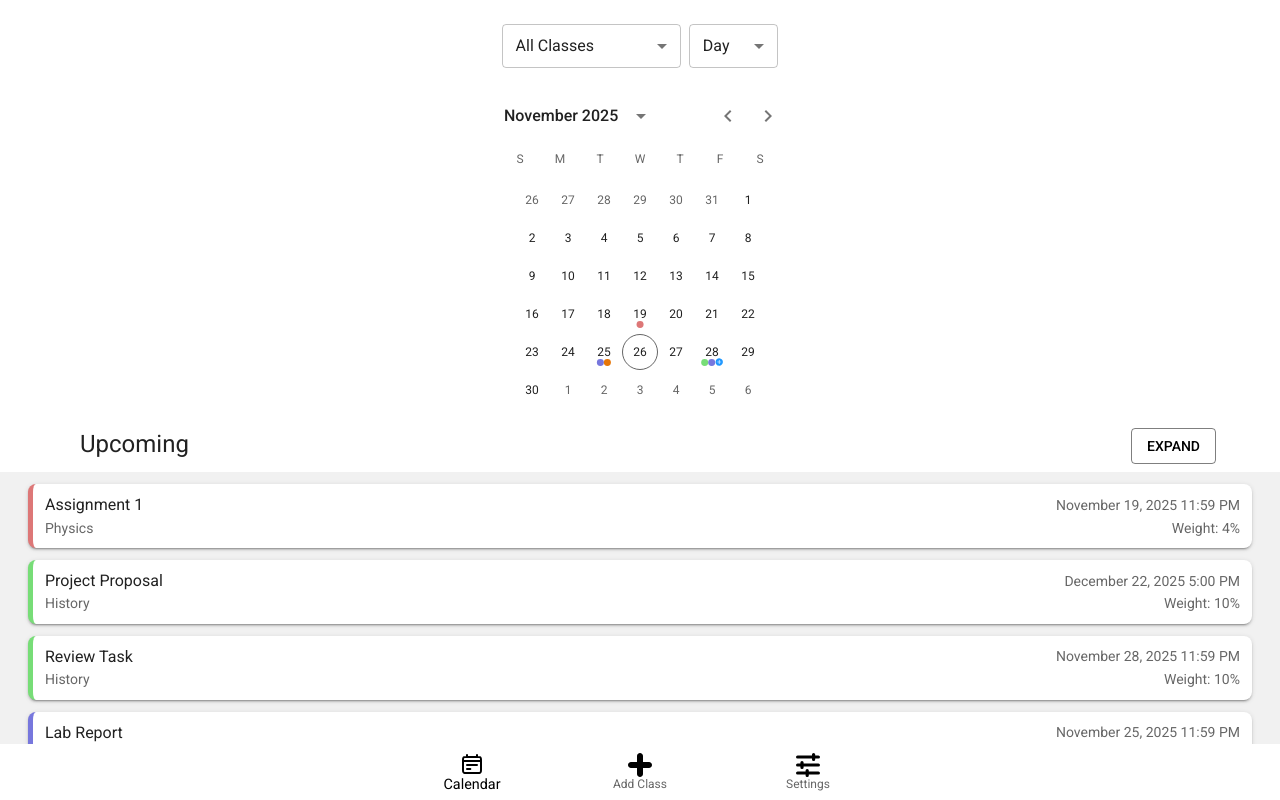
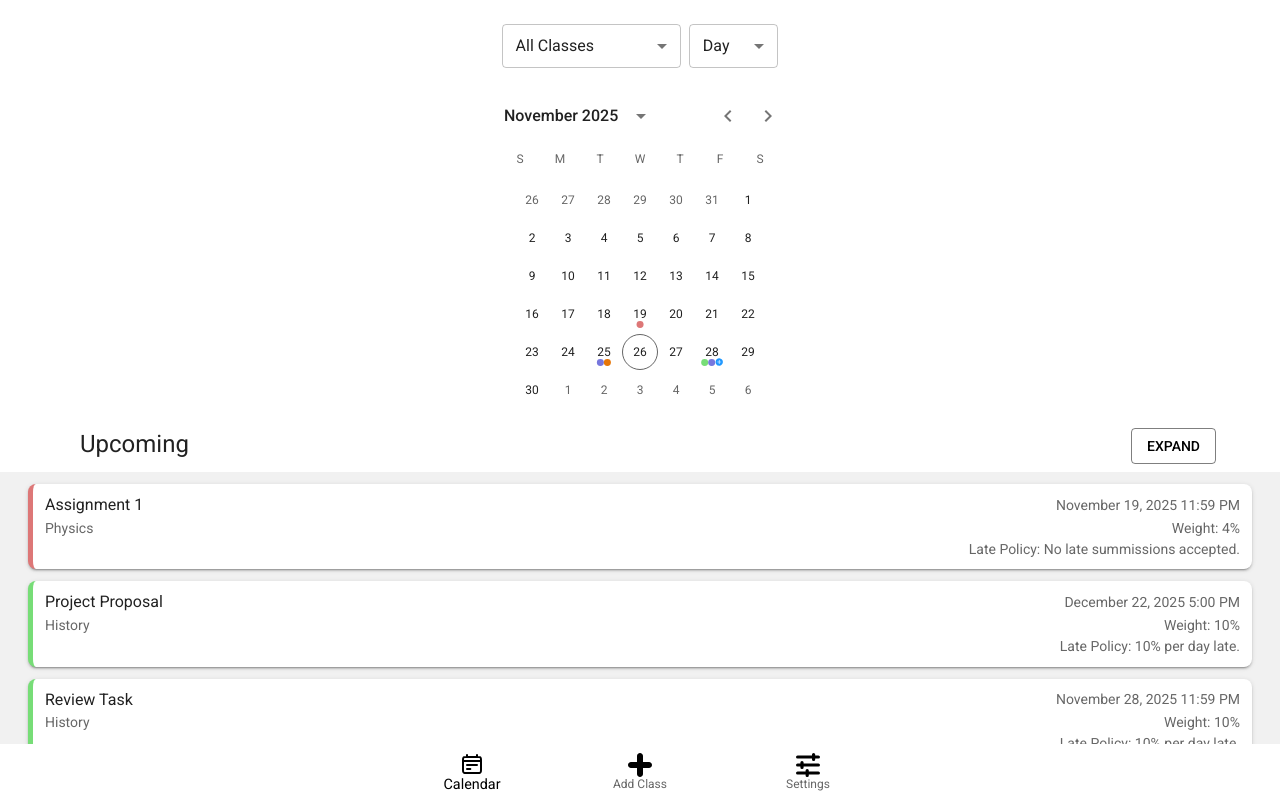
Before and after one commit to DOOdate/DOOdate, a React (Vite) app in the folder frontend/: page /home in a window 1280 px wide. Built offline with nearby package versions, Linux system fonts and the light colour scheme; a web font is replaced by a local one.

Commit message:
add late policy to eventcard, and examples, and translation

```diff
--- a/frontend/public/locales/en/translation.json
+++ b/frontend/public/locales/en/translation.json
@@ -31,5 +31,6 @@
   "Uploading": "Uploading: ",
   "UploadMsg": "Upload syllabus",
   "View Settings": "View Settings",
-  "Weight": "Weight:"
+  "Weight": "Weight:",
+  "Late Policy": "Late Policy: "
 }
--- a/frontend/public/locales/fr/translation.json
+++ b/frontend/public/locales/fr/translation.json
@@ -31,5 +31,6 @@
   "Uploading": "Téléchargement du fichier: ",
   "UploadMsg": "Ajouter votre syllabus",
   "View Settings": "Paramètres de vue",
-  "Weight": "Poids: "
+  "Weight": "Poids: ",
+  "Late Policy": "Politique de retard: "
 }
--- a/frontend/src/components/EventCard.jsx
+++ b/frontend/src/components/EventCard.jsx
@@ -3,7 +3,7 @@ import PropTypes from 'prop-types';
 import { Box, Typography } from '@mui/material';
 import { useTranslation } from 'react-i18next';
 
-function EventCard({ title, className, date, weight, colour }) {
+function EventCard({ title, className, date, weight, colour, late_policy }) {
     const { t } = useTranslation();
     const accent = colour || '#000000';
     return (
@@ -23,6 +23,9 @@ function EventCard({ title, className, date, weight, colour }) {
             <Box sx={{ display: 'flex', flexDirection: 'row', justifyContent: 'space-between', alignItems: 'center', mt: 0.75 }}>
                 <Typography variant="body2" color="text.secondary" sx={{ textAlign: 'left', lineHeight: 1.1 }}>{className}</Typography>
                 <Typography variant="body2" color="text.secondary" sx={{ textAlign: 'right', lineHeight: 1.1 }}>{t('Weight')} {weight}</Typography>
+            </Box>
+            <Box sx={{mt: 0.75 }}>
+                <Typography variant="body2" color="text.secondary" sx={{ textAlign: 'right', lineHeight: 1.1 }}>{t('Late Policy')} {late_policy}</Typography>
             </Box>
         </Box>
     )
--- a/frontend/src/home.jsx
+++ b/frontend/src/home.jsx
@@ -30,7 +30,7 @@ function Home(){
         {
             "course_code": "Physics",
             "prof_email": "physics_prof@uottawa.ca",
-            "late_policy": [],
+            "late_policy": "No late summissions accepted.",
             "colour": "#dd7777",
             "deadlines": [
               {
@@ -44,7 +44,7 @@ function Home(){
           {
             "course_code": "History",
             "prof_email": "history_prof@uottawa.ca",
-            "late_policy": [],
+            "late_policy": "10% per day late.",
             "colour": "#77dd77",
             "deadlines": [
               {
@@ -63,7 +63,7 @@ function Home(){
           {
             "course_code": "Chemistry",
             "prof_email": "chemistry_prof@uottawa.ca",
-            "late_policy": [],
+            "late_policy": "20% for one day, 0% afterwards.",
             "colour": "#7777dd",
             "deadlines": [
               {
@@ -82,7 +82,7 @@ function Home(){
           {
             "course_code": "Calculus",
             "prof_email": "calculus_prof@uottawa.ca",
-            "late_policy": [],
+            "late_policy": "10% per day late up to 3 days.",
             "colour": "#e67607",
             "deadlines": [
               {
@@ -385,7 +385,7 @@ function Home(){
                 maxHeight: upcomingExtended ? "92vh" : "40vh",
                 }}>
                 {upcomingAssignments.map((assignment) => (
-                    <EventCard key={assignment.title} colour={assignment.colour} className={assignment.course_code} {...assignment} date={dayjs(assignment.due_date).format("LLL")} weight={assignment.weight+"%"}/>
+                    <EventCard key={assignment.title} colour={assignment.colour} className={assignment.course_code} {...assignment} date={dayjs(assignment.due_date).format("LLL")} weight={assignment.weight+"%"} late_policy={assignment.late_policy} />
                 ))}
           </Box>
             </Box>
```
Also changed, not shown: 1 other file (tests, documents, lock files or other folders).
